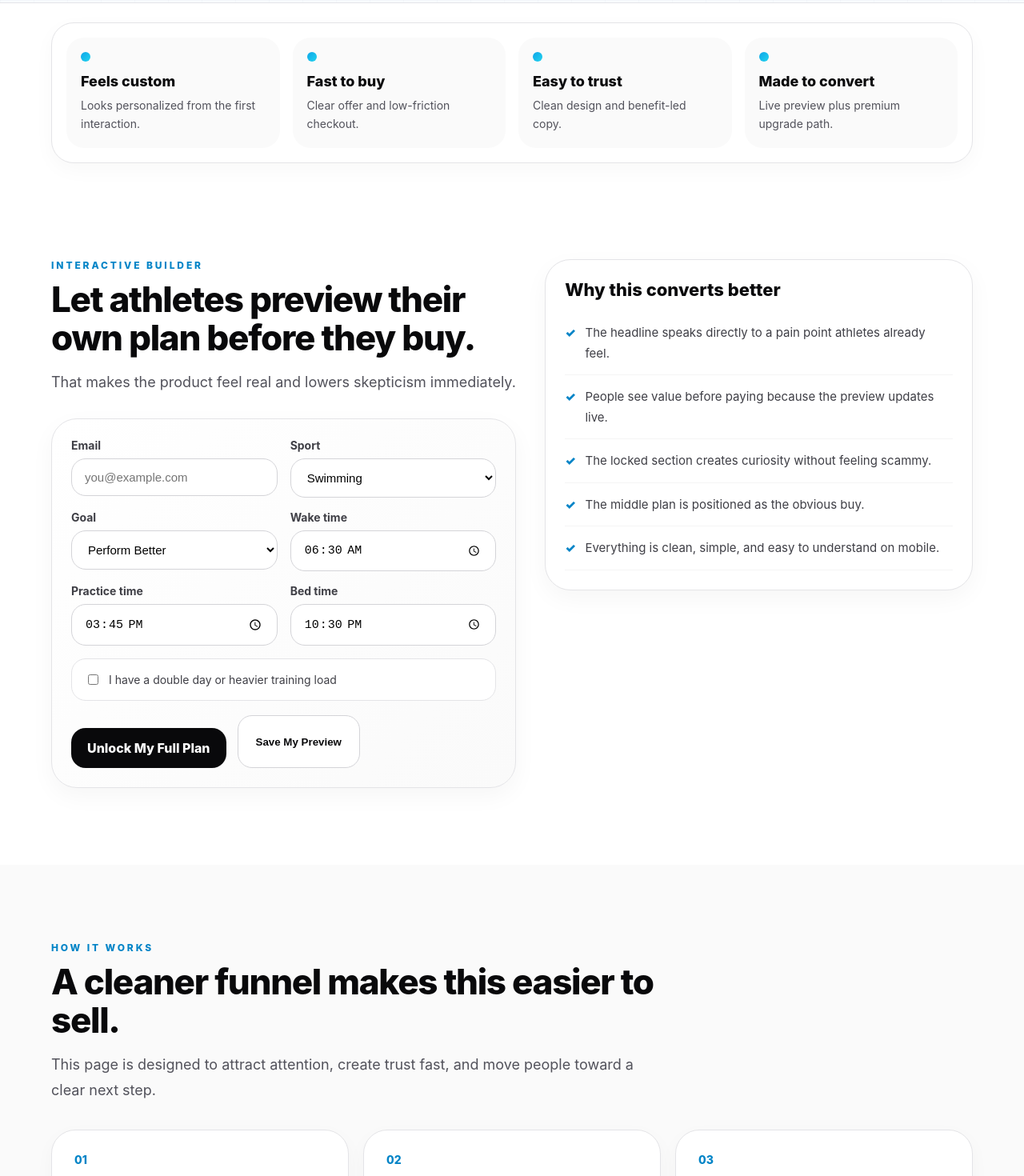
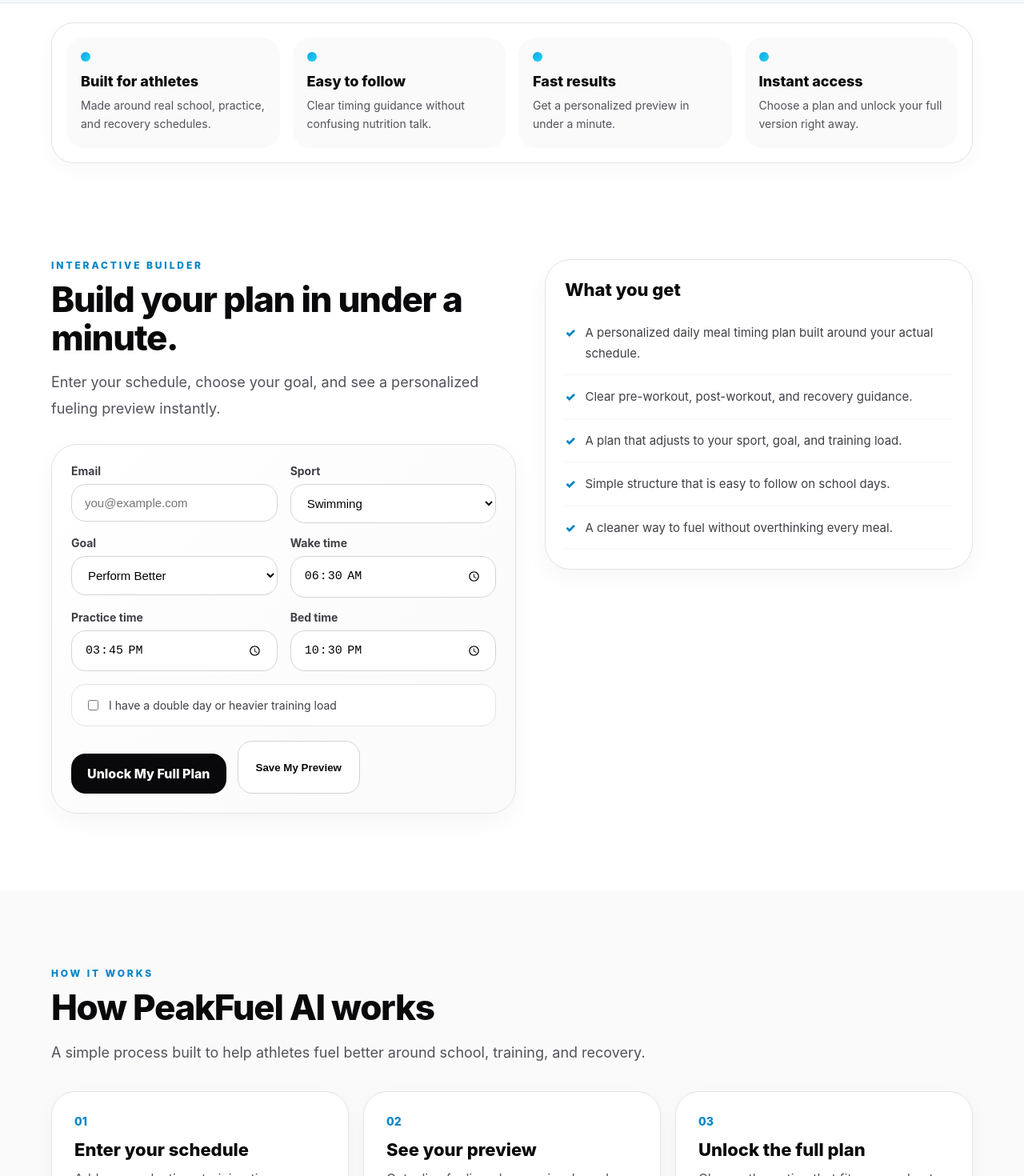
Before and after one commit to rjoh0654-ui/peakfuel.ai, a React (Vite) app: page / in a window 1280 px wide. Shown: the part 1680-3150 px from the top of the page at 80% size. Built offline with nearby package versions, Linux system fonts and the light colour scheme.

Commit message:
Update App.jsx

```diff
--- a/App.jsx
+++ b/App.jsx
@@ -264,10 +264,10 @@
       <section style={styles.containerSection}>
         <div style={styles.featureStrip}>
           {[
-            ["Feels custom", "Looks personalized from the first interaction."],
-            ["Fast to buy", "Clear offer and low-friction checkout."],
-            ["Easy to trust", "Clean design and benefit-led copy."],
-            ["Made to convert", "Live preview plus premium upgrade path."],
+            ["Built for athletes", "Made around real school, practice, and recovery schedules."],
+            ["Easy to follow", "Clear timing guidance without confusing nutrition talk."],
+            ["Fast results", "Get a personalized preview in under a minute."],
+            ["Instant access", "Choose a plan and unlock your full version right away."],
           ].map(([title, text]) => (
             <div key={title} style={styles.featureStripCard}>
               <div style={styles.featureDot} />
@@ -283,8 +283,8 @@
           <div>
             <SectionHeading
               eyebrow="Interactive builder"
-              title="Let athletes preview their own plan before they buy."
-              text="That makes the product feel real and lowers skepticism immediately."
+              title="Build your plan in under a minute."
+              text="Enter your schedule, choose your goal, and see a personalized fueling preview instantly."
             />
 
             <div style={styles.formCard}>
@@ -328,13 +328,13 @@
 
           <div>
             <div style={styles.sideCard}>
-              <div style={styles.sideCardTop}>Why this converts better</div>
+              <div style={styles.sideCardTop}>What you get</div>
               {[
-                "The headline speaks directly to a pain point athletes already feel.",
-                "People see value before paying because the preview updates live.",
-                "The locked section creates curiosity without feeling scammy.",
-                "The middle plan is positioned as the obvious buy.",
-                "Everything is clean, simple, and easy to understand on mobile.",
+                "A personalized daily meal timing plan built around your actual schedule.",
+                "Clear pre-workout, post-workout, and recovery guidance.",
+                "A plan that adjusts to your sport, goal, and training load.",
+                "Simple structure that is easy to follow on school days.",
+                "A cleaner way to fuel without overthinking every meal.",
               ].map((text) => (
                 <div key={text} style={styles.bulletRow}>
                   <span style={styles.bulletDot}>✓</span>
@@ -350,14 +350,14 @@
         <div style={styles.container}>
           <SectionHeading
             eyebrow="How it works"
-            title="A cleaner funnel makes this easier to sell."
-            text="This page is designed to attract attention, create trust fast, and move people toward a clear next step."
+            title="How PeakFuel AI works"
+            text="A simple process built to help athletes fuel better around school, training, and recovery."
           />
           <div style={styles.stepGrid}>
             {[
-              ["01", "Grab attention", "The promise is direct and easy to understand."],
-              ["02", "Show the product", "The interactive preview makes the offer feel real."],
-              ["03", "Close cleanly", "Simple pricing and strong buttons reduce hesitation."],
+              ["01", "Enter your schedule", "Add your wake time, training time, bedtime, and performance goal."],
+              ["02", "See your preview", "Get a live fueling plan preview based on your inputs."],
+              ["03", "Unlock the full plan", "Choose the option that fits you and get the full version instantly."],
             ].map(([step, title, text]) => (
               <div key={step} style={styles.stepCard}>
                 <div style={styles.stepNum}>{step}</div>
@@ -373,8 +373,8 @@
         <div style={styles.container}>
           <SectionHeading
             eyebrow="Pricing"
-            title="A pricing stack that pushes most people to the middle plan."
-            text="The Performance plan is framed as the strongest value, which is usually best for conversion."
+            title="Choose the plan that fits your training."
+            text="Start simple or unlock more complete support with the plan that matches your goals."
             center
           />
           <div style={styles.pricingGrid}>
```
